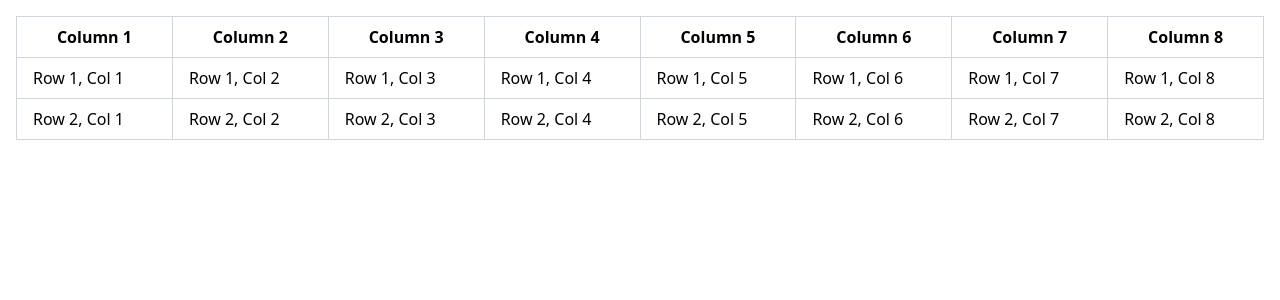
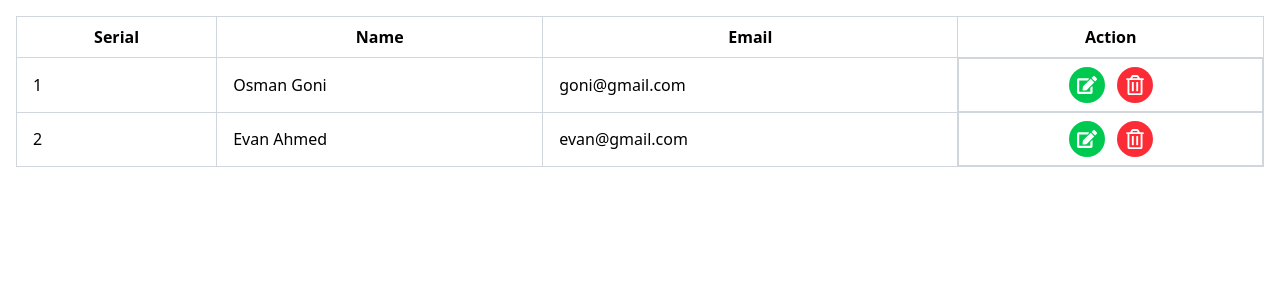
Before and after one commit to goni715/todo-front-with-mysql, a React (Vite) app: page / in a window 1280 px wide. Shown: the top 300 px of the page. Built offline with nearby package versions, Linux system fonts and the light colour scheme; the HTML template or start-up script is replaced by a standard one.

Commit message:
table design

```diff
--- a/src/App.tsx
+++ b/src/App.tsx
@@ -1,3 +1,5 @@
+import { FaEdit, FaRegTrashAlt } from "react-icons/fa";
+
 const App = () => {
   return (
     <>
@@ -6,42 +8,62 @@ const App = () => {
           <table className="min-w-full bg-white border border-gray-300">
             <thead>
               <tr>
-        <th className="px-4 py-2 border border-gray-300 whitespace-nowrap">Column 1</th>
-        <th className="px-4 py-2 border border-gray-300 whitespace-nowrap">Column 2</th>
-        <th className="px-4 py-2 border border-gray-300 whitespace-nowrap">Column 3</th>
-        <th className="px-4 py-2 border border-gray-300 whitespace-nowrap">Column 4</th>
-        <th className="px-4 py-2 border border-gray-300 whitespace-nowrap">Column 5</th>
-        <th className="px-4 py-2 border border-gray-300 whitespace-nowrap">Column 6</th>
-        <th className="px-4 py-2 border border-gray-300 whitespace-nowrap">Column 7</th>
-        <th className="px-4 py-2 border border-gray-300 whitespace-nowrap">Column 8</th>
+                <th className="px-4 py-2 border border-gray-300 whitespace-nowrap">
+                  Serial
+                </th>
+                <th className="px-4 py-2 border border-gray-300 whitespace-nowrap">
+                  Name
+                </th>
+                <th className="px-4 py-2 border border-gray-300 whitespace-nowrap">
+                  Email
+                </th>
+                <th className="px-4 py-2 border border-gray-300 whitespace-nowrap">
+                  Action
+                </th>
               </tr>
             </thead>
             <tbody>
               <tr>
-        <td className="px-4 py-2 border border-gray-300 whitespace-nowrap">Row 1, Col 1</td>
-        <td className="px-4 py-2 border border-gray-300 whitespace-nowrap">Row 1, Col 2</td>
-        <td className="px-4 py-2 border border-gray-300 whitespace-nowrap">Row 1, Col 3</td>
-        <td className="px-4 py-2 border border-gray-300 whitespace-nowrap">Row 1, Col 4</td>
-        <td className="px-4 py-2 border border-gray-300 whitespace-nowrap">Row 1, Col 5</td>
-        <td className="px-4 py-2 border border-gray-300 whitespace-nowrap">Row 1, Col 6</td>
-        <td className="px-4 py-2 border border-gray-300 whitespace-nowrap">Row 1, Col 7</td>
-        <td className="px-4 py-2 border border-gray-300 whitespace-nowrap">Row 1, Col 8</td>
+                <td className="px-4 py-2 border border-gray-300 whitespace-nowrap">
+                  1
+                </td>
+                <td className="px-4 py-2 border border-gray-300 whitespace-nowrap">
+                  Osman Goni
+                </td>
+                <td className="px-4 py-2 border border-gray-300 whitespace-nowrap">
+                  goni@gmail.com
+                </td>
+                <td className="px-4 py-2 border border-gray-300 whitespace-nowrap flex items-center justify-center gap-3">
+                  <button className="bg-green-500 p-2 rounded-full text-white text-xl cursor-pointer">
+                    <FaEdit />
+                  </button>
+                  <button className="bg-red-500 p-2 rounded-full text-white text-xl cursor-pointer">
+                    <FaRegTrashAlt />
+                  </button>
+                </td>
               </tr>
               <tr>
-        <td className="px-4 py-2 border border-gray-300 whitespace-nowrap">Row 2, Col 1</td>
-        <td className="px-4 py-2 border border-gray-300 whitespace-nowrap">Row 2, Col 2</td>
-        <td className="px-4 py-2 border border-gray-300 whitespace-nowrap">Row 2, Col 3</td>
-        <td className="px-4 py-2 border border-gray-300 whitespace-nowrap">Row 2, Col 4</td>
-        <td className="px-4 py-2 border border-gray-300 whitespace-nowrap">Row 2, Col 5</td>
-        <td className="px-4 py-2 border border-gray-300 whitespace-nowrap">Row 2, Col 6</td>
-        <td className="px-4 py-2 border border-gray-300 whitespace-nowrap">Row 2, Col 7</td>
-        <td className="px-4 py-2 border border-gray-300 whitespace-nowrap">Row 2, Col 8</td>
+                <td className="px-4 py-2 border border-gray-300 whitespace-nowrap">
+                  2
+                </td>
+                <td className="px-4 py-2 border border-gray-300 whitespace-nowrap">
+                  Evan Ahmed
+                </td>
+                <td className="px-4 py-2 border border-gray-300 whitespace-nowrap">
+                  evan@gmail.com
+                </td>
+                <td className="px-4 py-2 border border-gray-300 whitespace-nowrap flex items-center justify-center gap-3">
+                  <button className="bg-green-500 p-2 rounded-full text-white text-xl cursor-pointer">
+                    <FaEdit />
+                  </button>
+                  <button className="bg-red-500 p-2 rounded-full text-white text-xl cursor-pointer">
+                    <FaRegTrashAlt />
+                  </button>
+                </td>
               </tr>
             </tbody>
           </table>
         </div>
-
-
       </div>
     </>
   );
```
Lines whose indentation alone changed are shown as unchanged.
